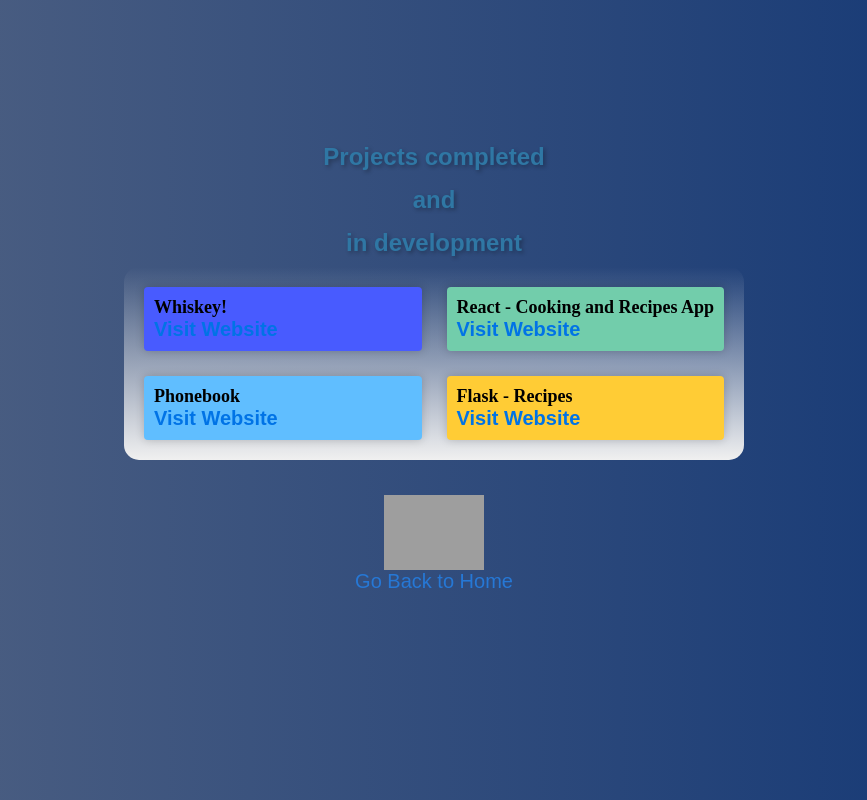
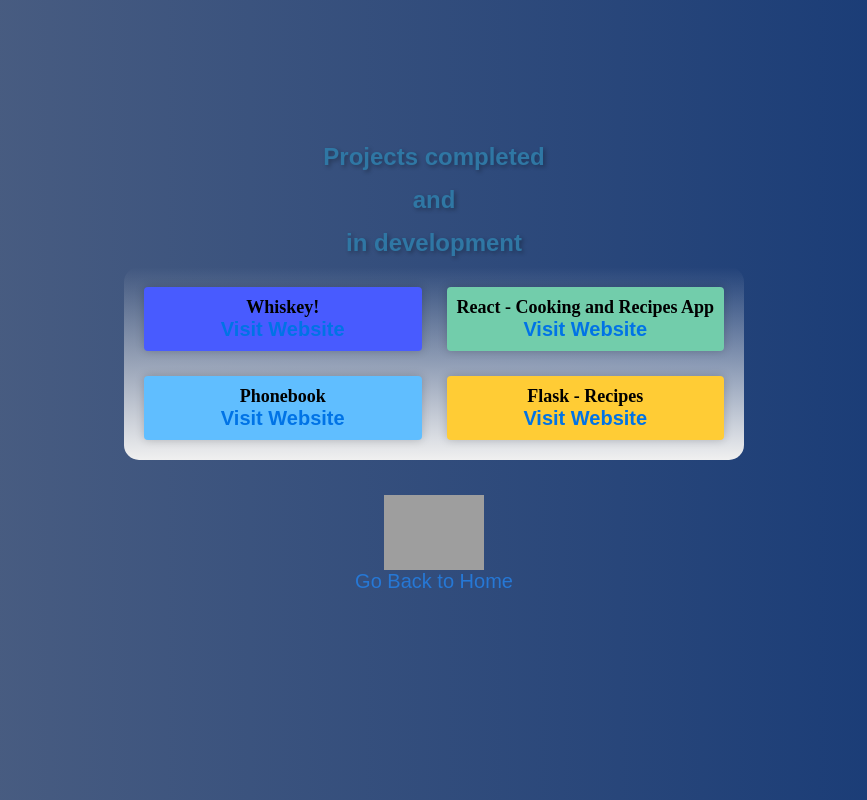
Before and after one commit to I-Angelo/Project-portfolio, a React (Create React App) app: page /projects in a window 1280 px wide. Shown: the whole page, without its empty margins (206-1073 px from the left). Built offline with nearby package versions, Linux system fonts and the light colour scheme; grey boxes are pictures that could not be loaded.

Commit message:
fixed transition without the jumpiness

```diff
--- a/src/GitHubRepoCarousel.css
+++ b/src/GitHubRepoCarousel.css
@@ -104,6 +104,20 @@ h2 {
   margin-bottom: 10px;
 }
 
+.main-container {
+  position: absolute;
+  top: 50%;
+  left: 50%;
+  transform: translate(-50%, -50%);
+  min-height: 100vh; /* Adjust the desired height as needed */
+  width: 100%; /* Take up the full width of the viewport */
+  text-align: center; /* Center-align content horizontally */
+  display: flex;
+  flex-direction: column;
+  justify-content: center;
+  align-items: center;
+}
+
 @media (max-width: 768px) {
   .mobile-view {
     width: 87%; /* Make it 5% smaller */
--- a/src/GitHubRepoCarousel.js
+++ b/src/GitHubRepoCarousel.js
@@ -54,6 +54,7 @@ const GitHubRepoCarousel = () => {
   };
 
   return (
+    <div className="main-container">
     <motion.div initial={exitAnimation} animate={enterAnimation} exit={exitAnimation}
     >
     <div className="mobile-view">
@@ -92,6 +93,7 @@ const GitHubRepoCarousel = () => {
         </Link>
       </div>
     </motion.div>
+    </div>
   );
 };
 
--- a/src/Menu.css
+++ b/src/Menu.css
@@ -6,8 +6,14 @@ body {
     background: linear-gradient(to right, #526383, #113675);
 }
 
+.menu {
+    /* Your existing styles */
+    /* position: absolute; */
+  }
+
+
 .menu-toggler {
-    position: absolute;
+    position: fixed;
     display: block;
     top: 0;
     bottom: 0;
@@ -82,7 +88,7 @@ body {
     border-radius: 2.5px;
     background: rgba(169, 69, 25, 0.9);
     transition: transform 0.5s top 0.5s;
-    position: absolute;
+    position: fixed;
     display: block;
     top: 0;
     bottom: 0;
@@ -121,7 +127,7 @@ body {
   } */
 
 .menu-item {
-    position: absolute;
+    position: fixed;
     display: flex; /* Center content horizontally */
     justify-content: center; /* Center content horizontally */
     /* align-items: center; */ /* Remove this line to align content horizontally only */
@@ -217,6 +223,7 @@ a {
     justify-content: center;
     align-items: center;
     height: 100%;
+    /* position: fixed; */
 }
 
 /* Style the Tesseract image */
--- a/src/Menu.js
+++ b/src/Menu.js
@@ -22,12 +22,9 @@ const Menu = () => {
 
   return (
     <motion.div initial={exitAnimation} animate={enterAnimation} exit={exitAnimation}>
-    <nav className={`menu ${menuOpen ? 'open' : ''}`}
+    <nav className="menu2 {`menu ${menuOpen ? 'open' : ''}`}"
 
-    initial={{opacity: 0, transition: { duration: 0.5, delay: 1 }}}
-    animate={{opacity: 1}}
-    exit={{ opacity: 0, transition: { duration: 1, delay: 0.5} }}
-    transition={{ duration: 0.8, delay: 0.2 }} // Adjust the delay as needed
+
     >
       <input
         type="checkbox"
@@ -36,8 +33,10 @@ const Menu = () => {
         checked={menuOpen}
         onChange={toggleMenu}
       />
+      <div className="menu">
       <div className={`tesseract-image ${menuOpen ? 'open' : ''}`}>
         <img src={tesseractImage} alt="Tesseract" />
+      </div>
       </div>
       <ul>
         <li className="menu-item ">
--- a/src/Projects.css
+++ b/src/Projects.css
@@ -10,6 +10,20 @@
     background: linear-gradient(to bottom, rgba(240, 240, 240, 0) 0%, rgba(240, 240, 240, 1) 100%);
 
 }
+
+.main-container {
+    position: absolute;
+    top: 50%;
+    left: 50%;
+    transform: translate(-50%, -50%);
+    min-height: 100vh; /* Adjust the desired height as needed */
+    width: 100%; /* Take up the full width of the viewport */
+    text-align: center; /* Center-align content horizontally */
+    display: flex;
+    flex-direction: column;
+    justify-content: center;
+    align-items: center;
+  }
 
 .title {
     text-align: center; /* Center-align the text */
--- a/src/Projects.js
+++ b/src/Projects.js
@@ -19,6 +19,7 @@ function Projects() {
     const enterAnimation = { opacity: 1, transition: { duration: 1.5, delay: 2 } };
 
     return (
+        <div className="main-container">
         <motion.div initial={exitAnimation} animate={enterAnimation} exit={exitAnimation}
         >
             <div className='title'>
@@ -47,6 +48,7 @@ function Projects() {
             </Link>
             </div>
         </motion.div>
+        </div>
   );
 }
 
--- a/src/aboutMe.css
+++ b/src/aboutMe.css
@@ -8,6 +8,21 @@
     min-height: 100vh;
     border-radius: 15px;
   }
+
+  .main-container {
+    position: absolute;
+    top: 50%;
+    left: 50%;
+    transform: translate(-50%, -50%);
+    min-height: 100vh; /* Adjust the desired height as needed */
+    width: 100%; /* Take up the full width of the viewport */
+    text-align: center; /* Center-align content horizontally */
+    display: flex;
+    flex-direction: column;
+    justify-content: center;
+    align-items: center;
+  }
+
 
   .about-me-content {
     padding: 20px;
--- a/src/aboutMe.js
+++ b/src/aboutMe.js
@@ -13,6 +13,7 @@ function AboutMe() {
     const enterAnimation = { opacity: 1, transition: { duration: 1, delay: 0.5 } };
 
     return (
+        <div className="main-container">
     <motion.div initial={exitAnimation} animate={enterAnimation} exit={exitAnimation}>
     <div class="scroll-container">
     <div className="about-me-container">
@@ -48,6 +49,7 @@ function AboutMe() {
     </div>
     </div>
     </motion.div>
+    </div>
   );
 }
 
--- a/src/contactMe.css
+++ b/src/contactMe.css
@@ -2,14 +2,22 @@
 
   /* contactMe.css */
 
-  .about-me-container {
+  .contact-me-container {
     display: flex;
     flex-direction: column;
     justify-content: center;
     align-items: center;
     min-height: 50vh; /* Adjust the desired height as needed */
     /* background-color: #266a9e; */
+    position: fixed;
+    top: 50%;
+    left: 50%;
+    transform: translate(-50%, -50%);
+    min-height: 100vh; /* Adjust the desired height as needed */
   }
+  /* .menu {
+    position: fixed;
+  } */
 
   .about-me-content {
     padding: 20px;
--- a/src/contactMe.js
+++ b/src/contactMe.js
@@ -14,9 +14,9 @@ function ContactMe() {
     const enterAnimation = { opacity: 1, transition: { duration: 1.5, delay: 2 } };
 
   return (
-    <motion.div className="contact-me-container"
-    initial={exitAnimation} animate={enterAnimation} exit={exitAnimation}
-    >
+    <div className="contact-me-container">
+    <motion.div initial={exitAnimation} animate={enterAnimation} exit={exitAnimation}>
+        {/* <div className="contact-me-container"> */}
         <div className="contact-me-content">
             <h1>Contact Me</h1>
             <form className="contact-form">
@@ -29,7 +29,7 @@ function ContactMe() {
                 <label htmlFor="message">Message:</label>
                 <textarea id="message" name="message" required></textarea>
 
-                <button type="submit" className="square-button">Submit</button>
+                <button type="submit" >Submit</button>
             </form>
         </div>
       <div className="button-container">
@@ -40,10 +40,14 @@ function ContactMe() {
         </div>
       </Link>
     </div>
+    {/* </div> */}
     </motion.div>
+    </div>
   );
 }
 
 export default ContactMe;
 
 // contactMe.js
+
+// className="contact-me-container"
```
